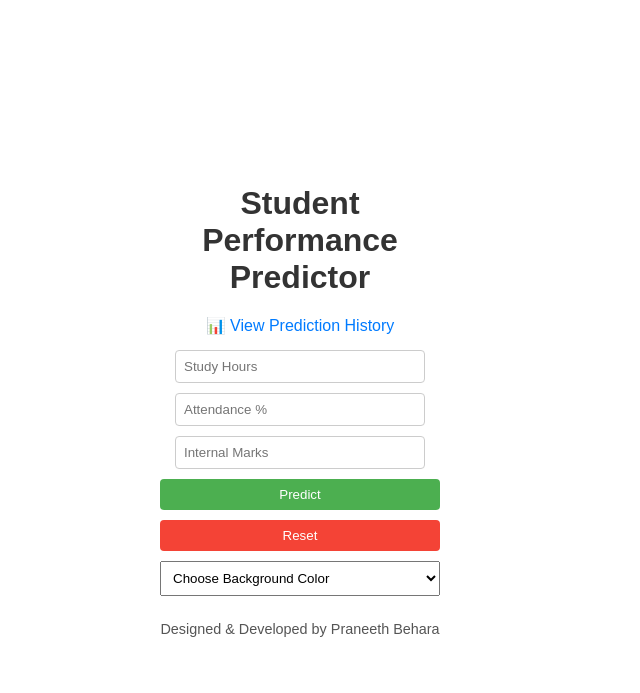
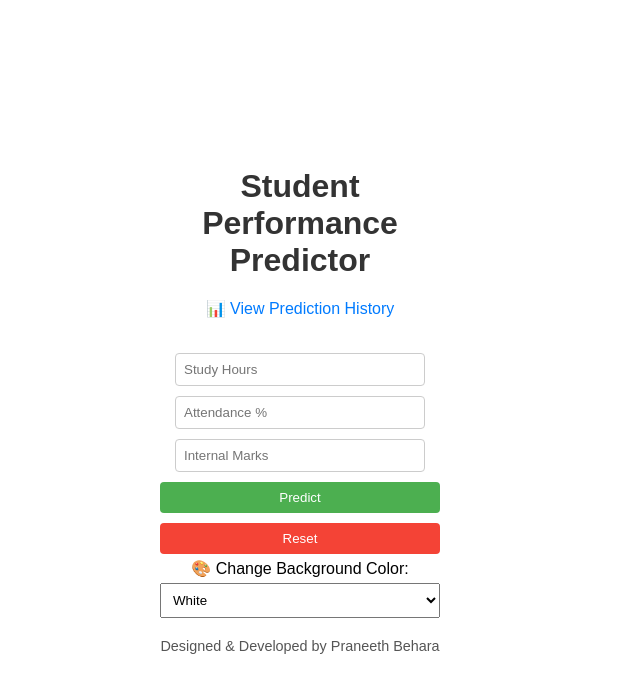
Before and after one commit to praneethbehara11/students_performance_predictor, a Flask app: page / in a window 1280 px wide. Shown: the top 693 px of the page, without its empty margins (0-640 px from the left). Run offline with Flask 3, Linux system fonts and the light colour scheme; parts of the project's set-up code (start-up, migrations or seed data) failed here and were passed over.

Commit message:
Update index.html

```diff
--- a/templates/index.html
+++ b/templates/index.html
@@ -9,6 +9,7 @@
             padding: 0;
             height: 100%;
             font-family: Arial, sans-serif;
+            transition: background-color 0.3s;
         }
         body {
             display: flex;
@@ -21,10 +22,8 @@
             width: 280px;
         }
         h1 {
+            color: #333;
             margin-bottom: 10px;
-        }
-        form {
-            margin-top: 10px;
         }
         input[type="text"], input[type="submit"], button, select {
             margin: 5px 0;
@@ -33,22 +32,38 @@
             box-sizing: border-box;
         }
         .result {
-            margin-top: 15px;
+            margin-top: 10px;
             font-weight: bold;
-            font-size: 1.1em;
+            color: green;
+        }
+        .error {
+            margin-top: 10px;
+            font-weight: bold;
+            color: red;
         }
         a {
             display: inline-block;
-            margin-top: 10px;
+            margin: 10px 0;
             text-decoration: none;
             color: #007BFF;
         }
         footer {
-            margin-top: 20px;
+            margin-top: 15px;
             font-size: 0.9em;
             color: #555;
         }
     </style>
+    <script>
+        function resetFields() {
+            document.querySelector('input[name="hours"]').value = '';
+            document.querySelector('input[name="attendance"]').value = '';
+            document.querySelector('input[name="internal"]').value = '';
+        }
+        function changeBackgroundColor() {
+            var color = document.getElementById("bgColor").value;
+            document.body.style.backgroundColor = color;
+        }
+    </script>
 </head>
 <body>
 <div class="container">
@@ -56,26 +71,16 @@
 
     <a href="/history">📊 View Prediction History</a>
 
-    <form method="POST" onsubmit="return validateInputs()">
-        <input type="text" name="hours" id="hours" placeholder="Study Hours" value="{{ hours }}" required>
-        <input type="text" name="attendance" id="attendance" placeholder="Attendance %" value="{{ attendance }}" required>
-        <input type="text" name="internal" id="internal" placeholder="Internal Marks" value="{{ internal }}" required>
-
+    <form method="POST">
+        <input type="text" name="hours" placeholder="Study Hours" value="{{ hours }}" required>
+        <input type="text" name="attendance" placeholder="Attendance %" value="{{ attendance }}" required>
+        <input type="text" name="internal" placeholder="Internal Marks" value="{{ internal }}" required>
         <input type="submit" value="Predict">
-        <button type="reset">Reset</button>
+        <button type="button" onclick="resetFields()">Reset</button>
     </form>
 
-    <select onchange="document.body.style.backgroundColor=this.value">
-        <option value="white">Choose Background Color</option>
-        <option value="#FFFAE3">🌼 Light Yellow</option>
-        <option value="#E0F7FA">🌊 Light Blue</option>
-        <option value="#FFF0F5">🌸 Lavender Blush</option>
-        <option value="#F0FFF0">🍃 Honeydew</option>
-        <option value="#FFFFE0">🌞 Light Golden</option>
-    </select>
-
     {% if error %}
-    <div class="result" style="color: red;">
+    <div class="error">
         {{ error }}
     </div>
     {% endif %}
@@ -86,22 +91,19 @@
     </div>
     {% endif %}
 
+    <label for="bgColor">🎨 Change Background Color:</label>
+    <select id="bgColor" onchange="changeBackgroundColor()">
+        <option value="white">White</option>
+        <option value="lightyellow">Light Yellow</option>
+        <option value="lightgreen">Light Green</option>
+        <option value="lightblue">Light Blue</option>
+        <option value="lavender">Lavender</option>
+        <option value="lightpink">Light Pink</option>
+    </select>
+
     <footer>
         Designed & Developed by Praneeth Behara
     </footer>
 </div>
-
-<script>
-    function validateInputs() {
-        let hours = document.getElementById('hours').value;
-        let attendance = document.getElementById('attendance').value;
-        let internal = document.getElementById('internal').value;
-        if (isNaN(hours) || isNaN(attendance) || isNaN(internal)) {
-            alert("❗ Please enter only numbers for all fields.");
-            return false;
-        }
-        return true;
-    }
-</script>
 </body>
 </html>
```
